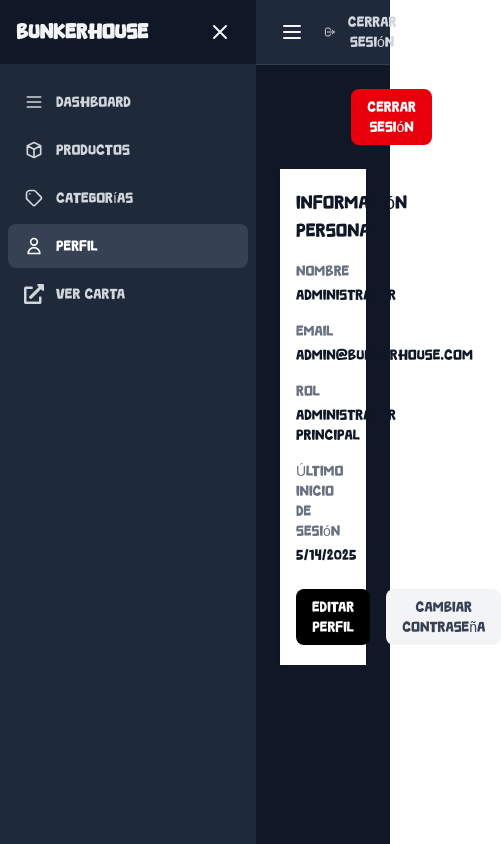
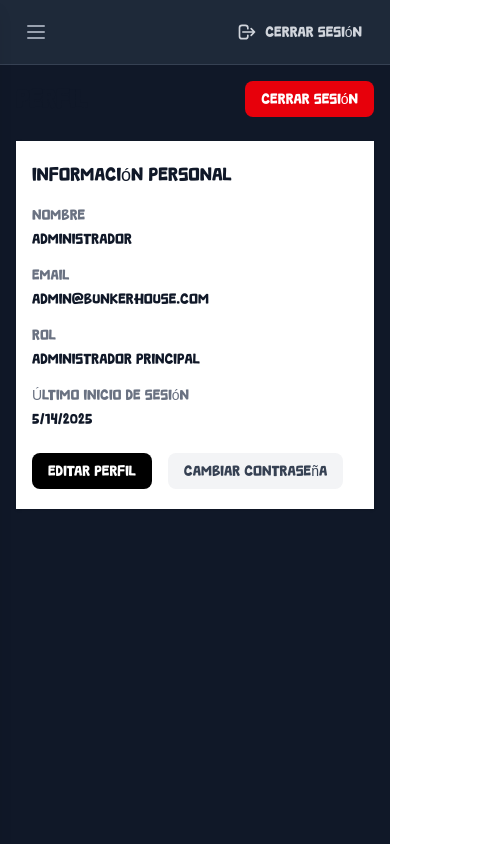
Before and after one commit to agus0418/bunkerhouse, a Next.js app: page /admin/profile in a window 390 px wide. Shown: the whole page, 501 px wide, since content can reach past the window. Built offline with nearby package versions, Linux system fonts and the light colour scheme.

Commit message:
Arreglos en responsive

```diff
--- a/src/app/admin/layout.tsx
+++ b/src/app/admin/layout.tsx
@@ -13,7 +13,7 @@ export default function AdminLayout({
 }: {
   children: React.ReactNode;
 }) {
-  const [isSidebarOpen, setIsSidebarOpen] = useState(true);
+  const [isSidebarOpen, setIsSidebarOpen] = useState(false);
   const pathname = usePathname();
   const router = useRouter();
 
@@ -68,18 +68,17 @@ export default function AdminLayout({
   ];
 
   return (
-    <div className="min-h-screen bg-gray-900 text-gray-100">
+    <div className="min-h-screen bg-gray-900 text-gray-100 flex">
       {/* Sidebar */}
       <div
-        className={`fixed inset-y-0 left-0 z-50 w-64 bg-gray-800 transform transition-transform duration-200 ease-in-out ${
-          isSidebarOpen ? 'translate-x-0' : '-translate-x-full'
-        }`}
+        className={`fixed inset-y-0 left-0 z-50 w-64 bg-gray-800 shadow-lg transform transition-transform duration-300 ease-in-out
+                  ${isSidebarOpen ? 'translate-x-0' : '-translate-x-full'} md:translate-x-0 md:relative md:shadow-none`}
       >
         <div className="flex items-center justify-between h-16 px-4 bg-gray-900">
-          <h1 className="text-xl font-semibold">BunkerHouse</h1>
+          <Link href="/admin" className="text-xl font-semibold text-white hover:text-gray-200">BunkerHouse</Link>
           <button
             onClick={() => setIsSidebarOpen(false)}
-            className="p-2 rounded-md hover:bg-gray-700 focus:outline-none"
+            className="p-2 rounded-md text-gray-400 hover:text-white hover:bg-gray-700 focus:outline-none md:hidden"
           >
             <svg className="w-6 h-6" fill="none" stroke="currentColor" viewBox="0 0 24 24">
               <path strokeLinecap="round" strokeLinejoin="round" strokeWidth={2} d="M6 18L18 6M6 6l12 12" />
@@ -93,6 +92,11 @@ export default function AdminLayout({
               href={item.href}
               target={item.target}
               rel={item.target === '_blank' ? 'noopener noreferrer' : undefined}
+              onClick={() => {
+                if (window.innerWidth < 768) {
+                  setIsSidebarOpen(false);
+                }
+              }}
               className={`flex items-center px-4 py-3 text-sm font-medium rounded-lg transition-colors duration-200 ${
                 pathname === item.href
                   ? 'bg-gray-700 text-white'
@@ -106,19 +110,30 @@ export default function AdminLayout({
         </nav>
       </div>
 
+      {/* Overlay para cerrar sidebar en móviles */}
+      {isSidebarOpen && (
+        <div
+          className="fixed inset-0 z-40 bg-black/50 md:hidden"
+          onClick={() => setIsSidebarOpen(false)}
+        ></div>
+      )}
+
       {/* Main Content */}
-      <div className={`transition-all duration-200 ${isSidebarOpen ? 'ml-64' : 'ml-0'}`}>
+      <div className="flex-1 flex flex-col overflow-hidden">
         {/* Header */}
-        <header className="sticky top-0 z-40 bg-gray-800 border-b border-gray-700">
+        <header className="sticky top-0 z-30 bg-gray-800 border-b border-gray-700">
           <div className="flex items-center justify-between h-16 px-4">
             <button
               onClick={() => setIsSidebarOpen(true)}
-              className="p-2 rounded-md hover:bg-gray-700 focus:outline-none"
+              className="p-2 rounded-md text-gray-400 hover:text-white hover:bg-gray-700 focus:outline-none md:hidden"
             >
               <svg className="w-6 h-6" fill="none" stroke="currentColor" viewBox="0 0 24 24">
                 <path strokeLinecap="round" strokeLinejoin="round" strokeWidth={2} d="M4 6h16M4 12h16M4 18h16" />
               </svg>
             </button>
+            <div className="flex-1 md:hidden"></div>
+            <div className="hidden md:flex-1"></div>
+
             <div className="flex items-center space-x-4">
               <button
                 onClick={handleLogout}
@@ -134,7 +149,7 @@ export default function AdminLayout({
         </header>
 
         {/* Page Content */}
-        <main className="p-6">
+        <main className="flex-1 overflow-x-hidden overflow-y-auto bg-gray-900 p-4 sm:p-6">
           <div className="max-w-7xl mx-auto">{children}</div>
         </main>
       </div>
```
